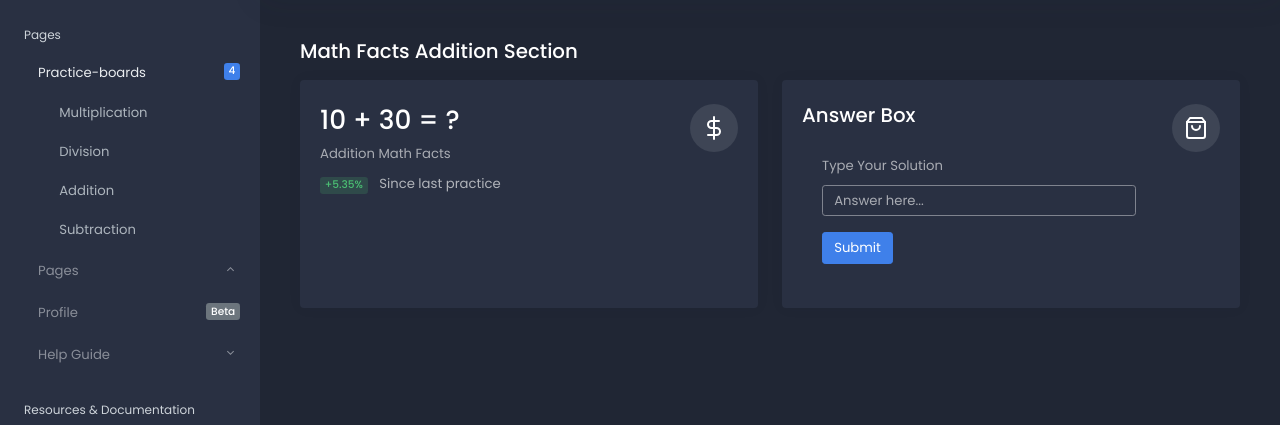
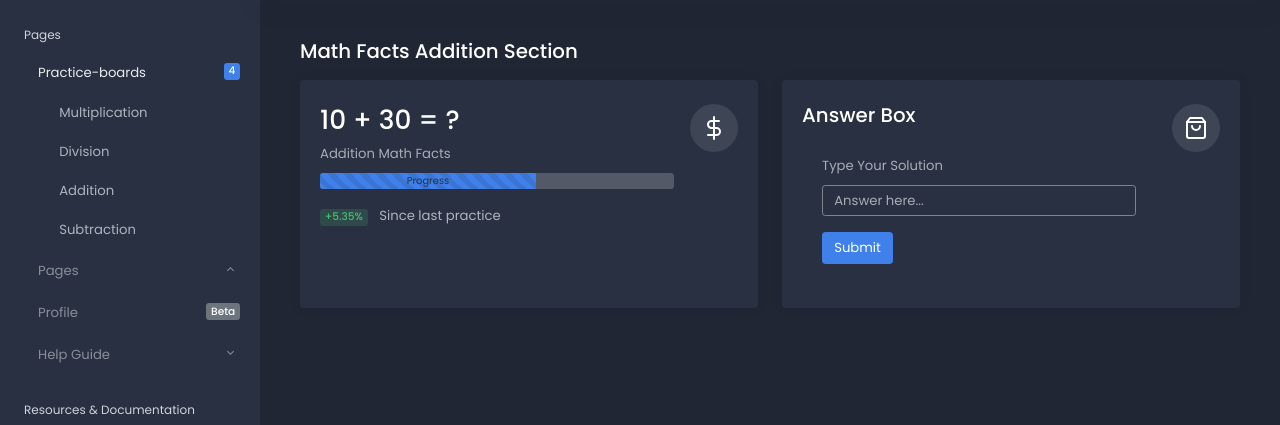
Before and after one commit to M-W-Kirk/kcoremath, a Django app: page /add.html in a window 1280 px wide. Shown: the part 66-491 px from the top of the page. Run offline with Django 3.2, Linux system fonts and the light colour scheme; some libraries are stand-ins or nearby versions.

Commit message:
added progress bar

```diff
--- a/kcoremath/website/templates/add.html
+++ b/kcoremath/website/templates/add.html
@@ -19,6 +19,9 @@
                             <div class="flex-grow-1">
                                 <h1 class="mb-2">{{ num_1 }} + {{ num_2 }} = ?</h1>
                                 <p class="mb-2">Addition Math Facts</p>
+                                <div class="progress mb-3">
+                                    <div class="progress-bar progress-bar-striped progress-bar-animated" role="progressbar" style="width: 61%" aria-valuenow="75" aria-valuemin="0" aria-valuemax="100">Progress</div>
+                                </div>
                                 <div class="mb-0">
                                     <span class="badge badge-soft-success me-2"> +5.35% </span>
                                     <span class="text-muted">Since last practice</span>
```
Also changed, not shown: 1 other file.
